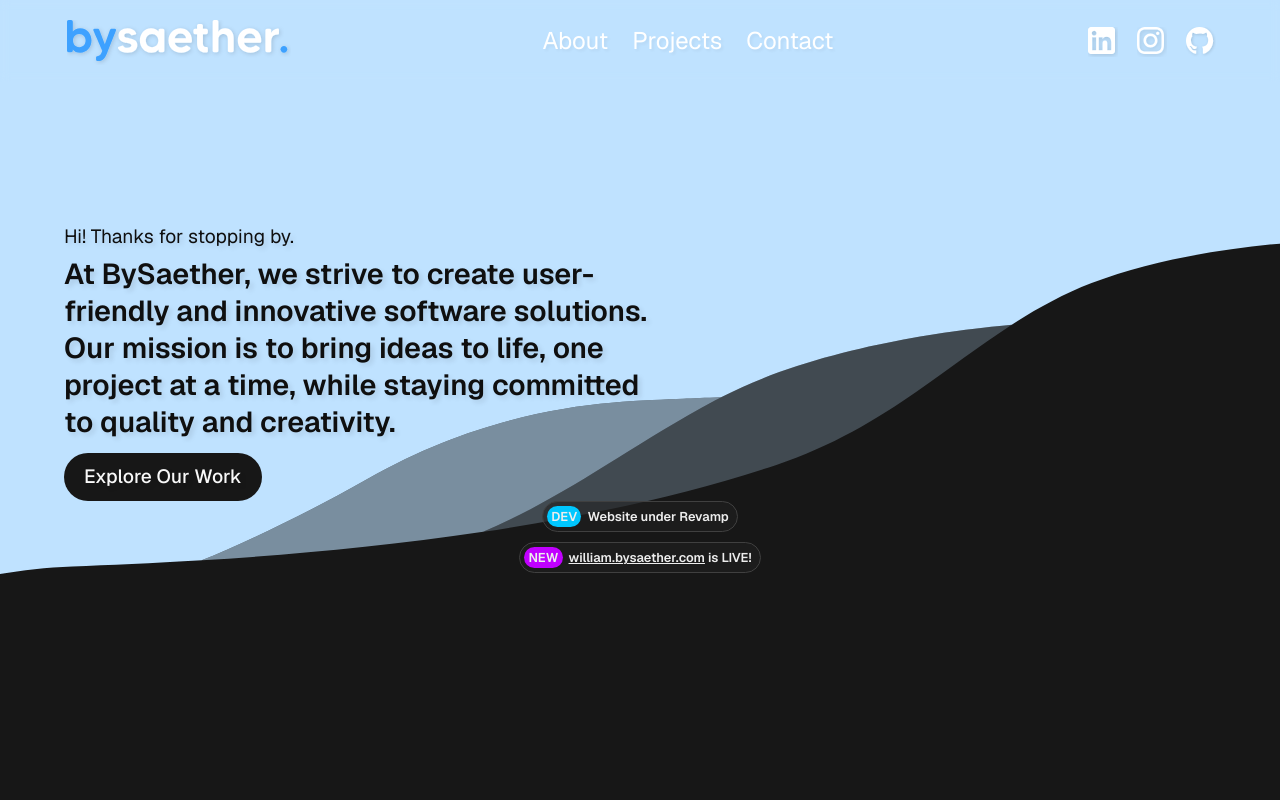
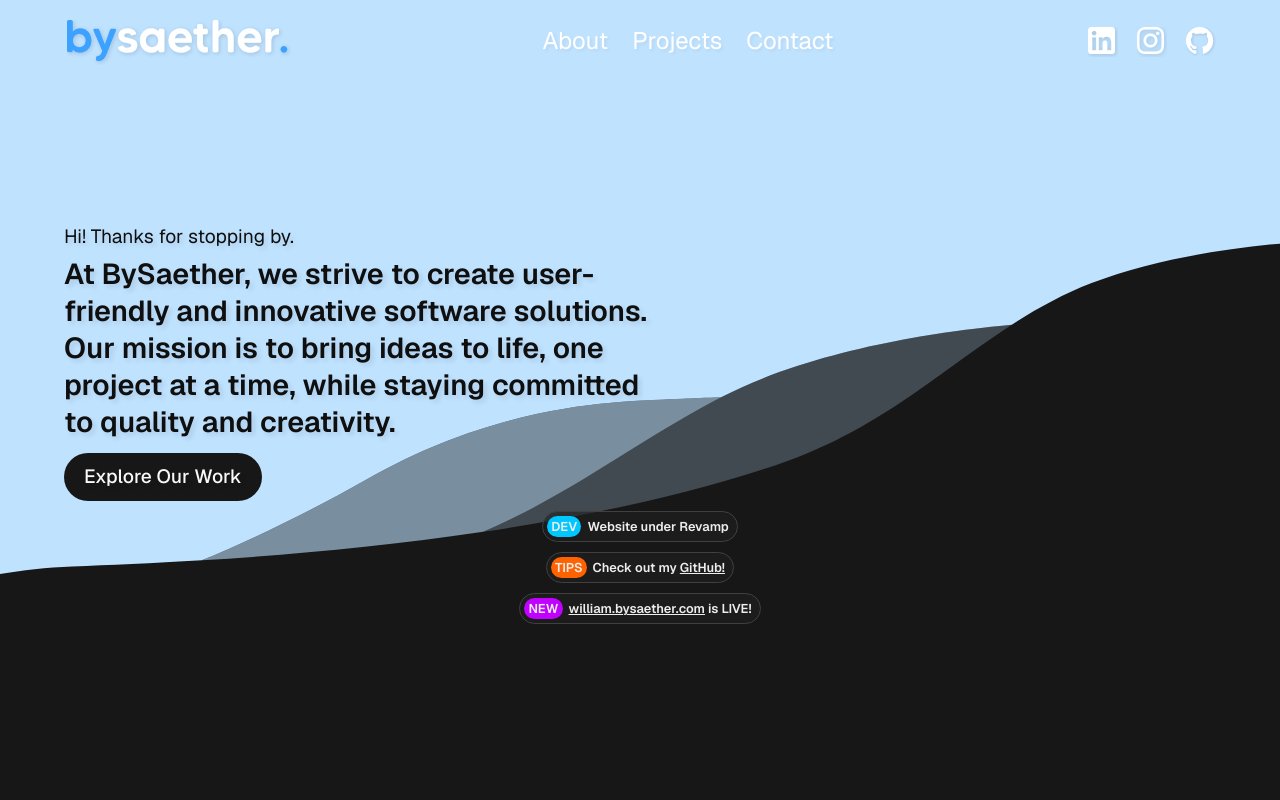
Before and after one commit to williamsaether/bysaether.com, a Next.js app: page / in a window 1280 px wide. Shown: the top 800 px of the page. Built offline with nearby package versions, Linux system fonts and the light colour scheme.

Commit message:
Add GitHub notification

```diff
--- a/app/common.module.css
+++ b/app/common.module.css
@@ -51,7 +51,7 @@ a.secondary, button.secondary {
   display: flex;
   gap: 6px;
   align-items: center;
-  margin: auto auto 10px;
+  margin: 10px auto 0;
   padding: 4px 8px 4px 4px;
   border-radius: 100px;
   border: 1px solid #404040;
--- a/app/page.tsx
+++ b/app/page.tsx
@@ -35,6 +35,10 @@ export default function Home() {
           Website under Revamp
         </div>
         <div className={common.noti}>
+          <span style={{background: "#ff6200"}}>TIPS</span>
+          <div>Check out my <a href={"https://github.com/williamsaether"} target="_blank">GitHub!</a></div>
+        </div>
+        <div className={common.noti}>
           <span style={{background: "#c100ff"}}>NEW</span>
           <div><a href={"https://william.bysaether.com"} target="_blank">william.bysaether.com</a> is LIVE!</div>
         </div>
```
